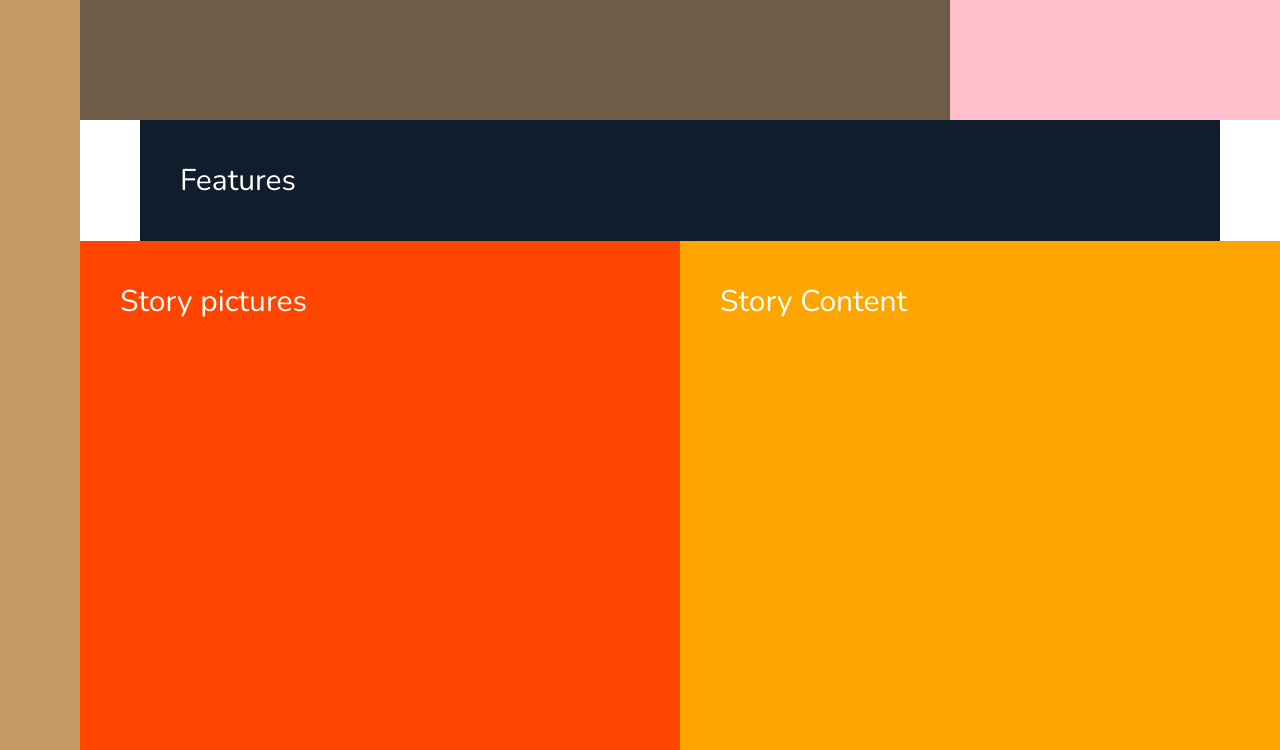
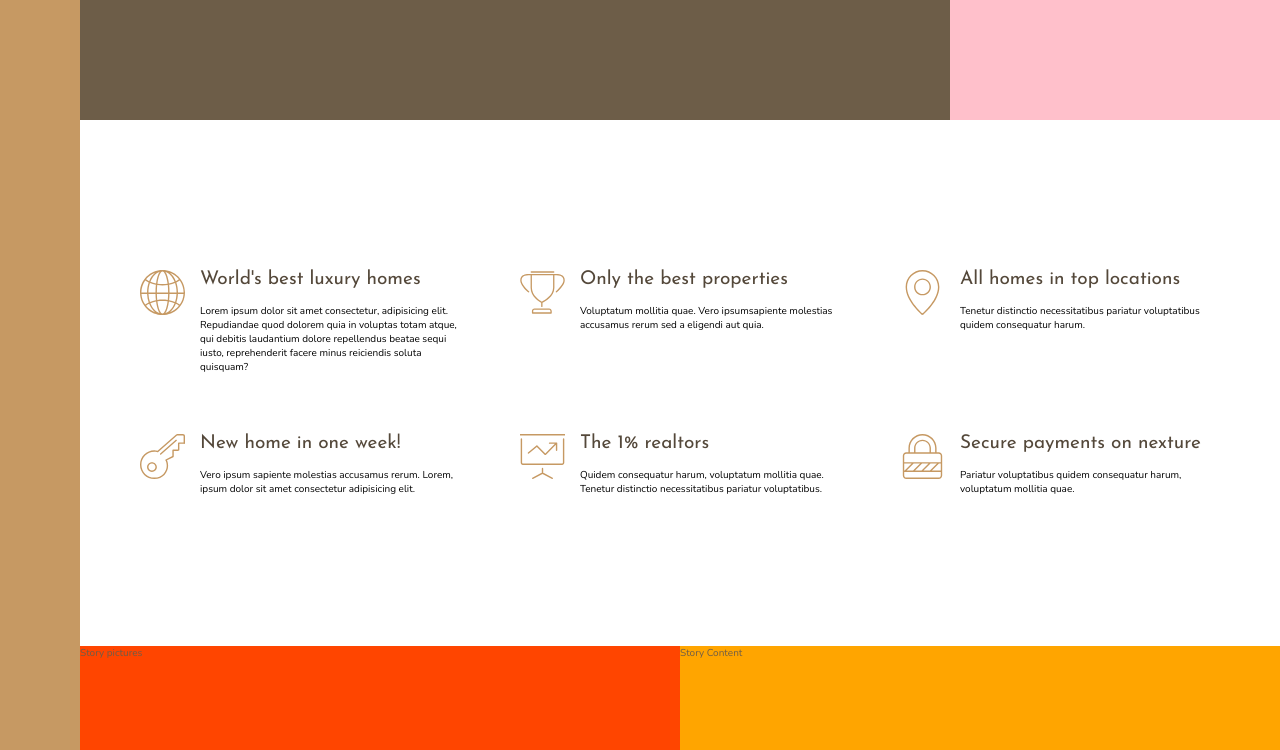
Before and after one commit to PilarczykM/Nexter_Project, a website: page index.html in a window 1280 px wide. Shown: the part 520-1270 px from the top of the page. Drawn offline with nearby package versions, Linux system fonts and the light colour scheme.

Commit message:
Adding feature section to project. Everything based on grid.

```diff
--- a/index.html
+++ b/index.html
@@ -17,7 +17,56 @@
     <div class="sidebar">SideBar</div>
     <header class="header">Header</header>
     <div class="realtors">Top 3 realtors</div>
-    <section class="features">Features</section>
+    <section class="features">
+        <div class="feature">
+            <svg class="feature__icon">
+                <use xlink:href="./img/sprite.svg#icon-global"></use>
+            </svg>
+            <h4 class="heading-4 heading-4--dark">World's best luxury homes</h4>
+            <p class="feature___text">Lorem ipsum dolor sit amet consectetur, adipisicing elit. Repudiandae quod dolorem
+                quia in voluptas totam atque, qui debitis laudantium dolore repellendus beatae sequi iusto,
+                reprehenderit facere minus reiciendis soluta quisquam?</p>
+        </div>
+        <div class="feature">
+            <svg class="feature__icon">
+                <use xlink:href="./img/sprite.svg#icon-trophy"></use>
+            </svg>
+            <h4 class="heading-4 heading-4--dark">Only the best properties</h4>
+            <p class="feature___text">Voluptatum mollitia quae. Vero ipsumsapiente molestias accusamus rerum sed a
+                eligendi aut quia.</p>
+        </div>
+        <div class="feature">
+            <svg class="feature__icon">
+                <use xlink:href="./img/sprite.svg#icon-map-pin"></use>
+            </svg>
+            <h4 class="heading-4 heading-4--dark">All homes in top locations</h4>
+            <p class="feature___text">Tenetur distinctio necessitatibus pariatur voluptatibus quidem consequatur harum.
+            </p>
+        </div>
+        <div class="feature">
+            <svg class="feature__icon">
+                <use xlink:href="./img/sprite.svg#icon-key"></use>
+            </svg>
+            <h4 class="heading-4 heading-4--dark">New home in one week!</h4>
+            <p class="feature___text">Vero ipsum sapiente molestias accusamus rerum. Lorem, ipsum dolor sit amet
+                consectetur adipisicing elit.</p>
+        </div>
+        <div class="feature">
+            <svg class="feature__icon">
+                <use xlink:href="./img/sprite.svg#icon-presentation"></use>
+            </svg>
+            <h4 class="heading-4 heading-4--dark">The 1% realtors</h4>
+            <p class="feature___text">Quidem consequatur harum, voluptatum mollitia quae. Tenetur distinctio
+                necessitatibus pariatur voluptatibus.</p>
+        </div>
+        <div class="feature">
+            <svg class="feature__icon">
+                <use xlink:href="./img/sprite.svg#icon-lock"></use>
+            </svg>
+            <h4 class="heading-4 heading-4--dark">Secure payments on nexture</h4>
+            <p class="feature___text">Pariatur voluptatibus quidem consequatur harum, voluptatum mollitia quae.</p>
+        </div>
+    </section>
     <div class="story__pictures">Story pictures</div>
     <div class="story__content">Story Content</div>
     <section class="homes">Homes</section>
--- /dev/null
+++ b/sass/abstracts/_typography.scss
@@ -0,0 +1,27 @@
+%heading {
+  font-family: $font-display;
+  font-weight: 400;
+}
+
+.heading-1 {
+  @extend %heading;
+}
+.heading-2 {
+  @extend %heading;
+}
+.heading-3 {
+  @extend %heading;
+}
+.heading-4 {
+  @extend %heading;
+
+  font-size: 1.9rem;
+
+  &--light {
+    color: $color-grey-light-1;
+  }
+
+  &--dark {
+    color: $color-grey-dark-1;
+  }
+}
--- a/sass/base/_base.scss
+++ b/sass/base/_base.scss
@@ -19,16 +19,8 @@ body {
   display: grid;
   grid-template-rows: 80vh min-content 40vw repeat(3, min-content);
   grid-template-columns:
-    [sidebar-start] 8rem [sidebar-end full-start] minmax(
-      6rem,
-      1fr
-    ) [center-start] repeat(8, [col-start] minmax(min-content, 14rem) [col-end])
+    [sidebar-start] 8rem [sidebar-end full-start] minmax(6rem, 1fr)
+    [center-start] repeat(8, [col-start] minmax(min-content, 14rem) [col-end])
     [center-end]
     minmax(6rem, 1fr) [full-end];
-
-  & > * {
-    padding: 40px;
-    font-size: 3rem;
-    color: #fff;
-  }
 }
--- /dev/null
+++ b/sass/components/_future.scss
@@ -0,0 +1,18 @@
+.feature {
+  display: grid;
+  grid-template-columns: min-content 1fr;
+  grid-gap: 1.5rem;
+
+  &__icon {
+    height: 4.5rem;
+    width: 4.5rem;
+    fill: $color-primary;
+
+    grid-column: 1 / 2;
+    grid-row: 1 / span 2;
+  }
+
+  &__text {
+    font-size: 1.7rem;
+  }
+}
--- a/sass/layout/_features.scss
+++ b/sass/layout/_features.scss
@@ -1,5 +1,13 @@
 .features {
-  background-color: $color-secondary;
   grid-column: center-start / center-end;
   grid-row: 2 / 3;
+
+  margin: 15rem 0;
+  color: #000;
+
+  display: grid;
+  //grid-template-columns: repeat(3, 1fr);
+  grid-template-columns: repeat(auto-fit, minmax(25rem, 1fr));
+  grid-gap: 6rem;
+  align-items: start;
 }
--- a/sass/main.scss
+++ b/sass/main.scss
@@ -1,6 +1,9 @@
 @import "./abstracts/variables";
+@import "./abstracts/typography";
 
 @import "./base/base.scss";
+
+@import "./components/future";
 
 @import "./layout/features";
 @import "./layout/footer";
```
Also changed, not shown: css/style.css.
